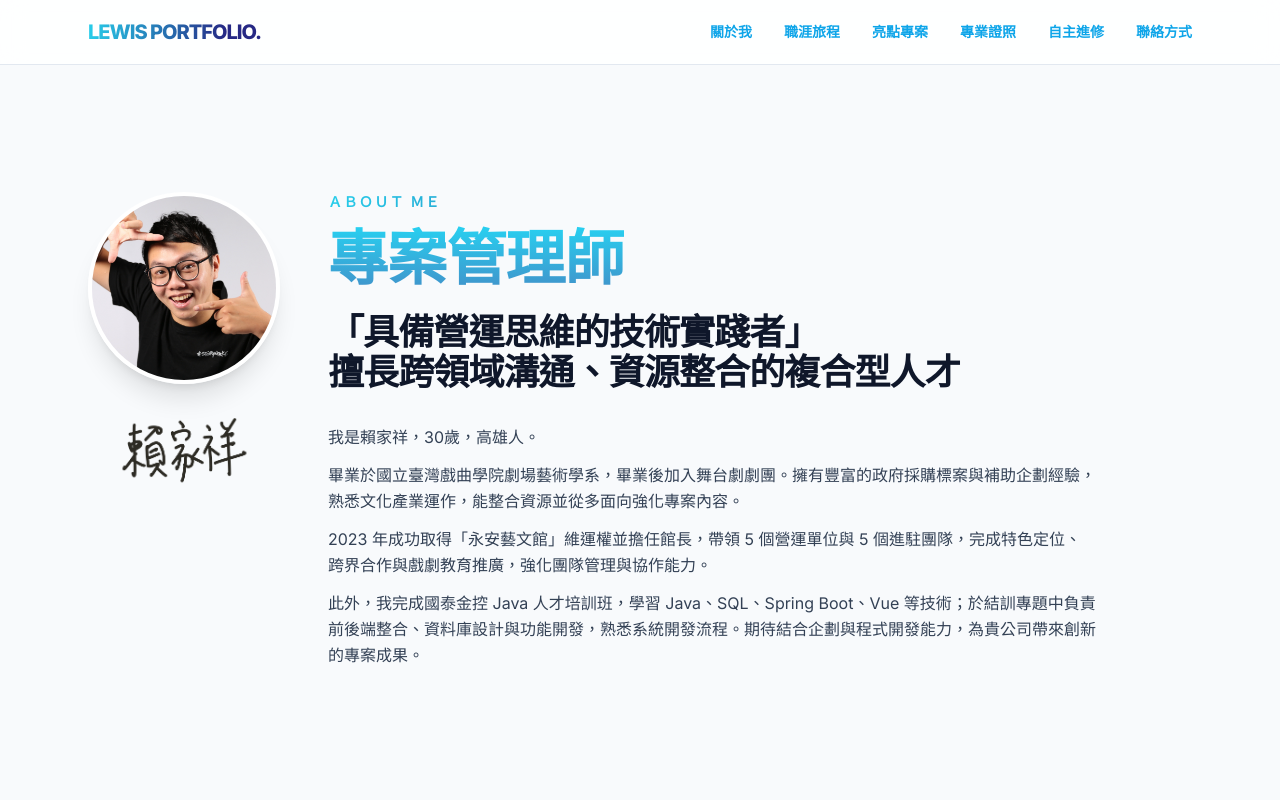
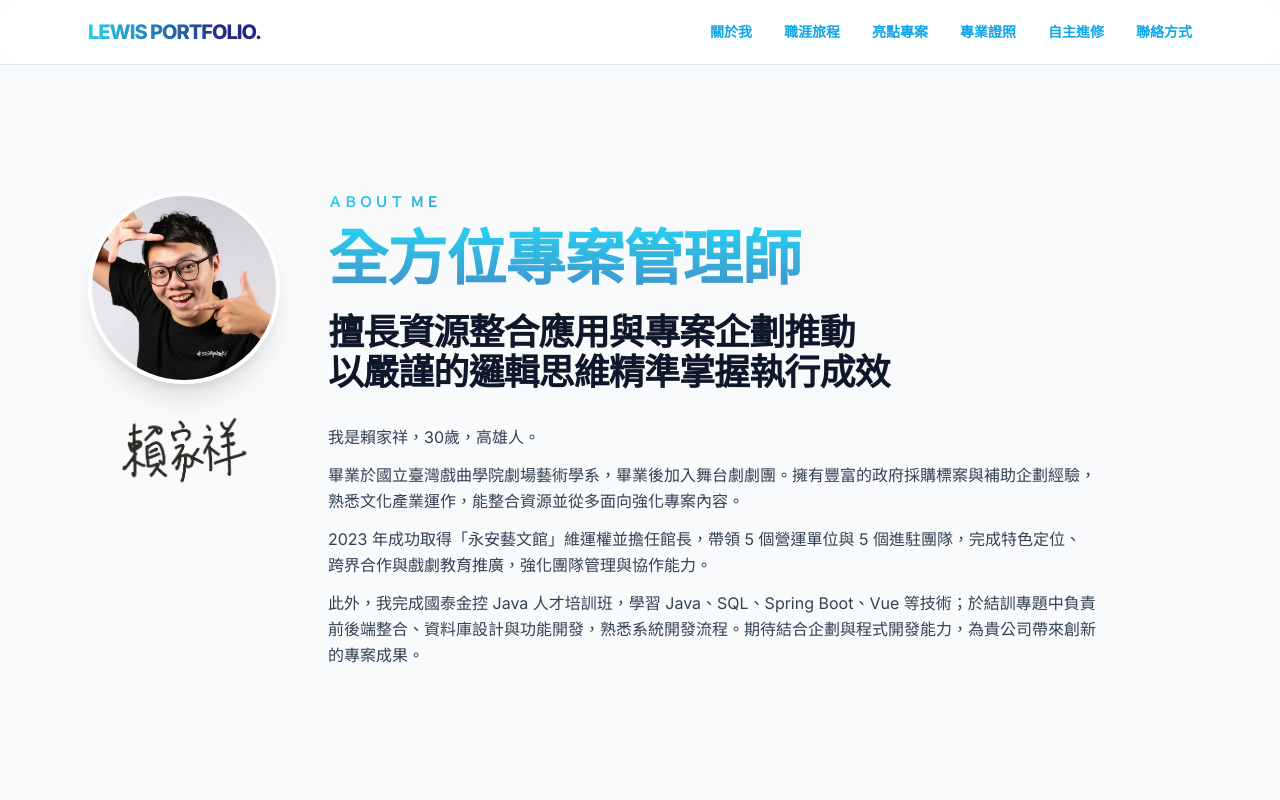
Before and after one commit to LewisLai1995/lewis-profile, a plain HTML site: page index.html in a window 1280 px wide. Shown: the top 800 px of the page. Drawn offline with nearby package versions, Linux system fonts and the light colour scheme.

Commit message:
Add files via upload

```diff
--- a/index.html
+++ b/index.html
@@ -151,10 +151,10 @@
           </h2>
 
           <h1 class="text-4xl md:text-4xl font-extrabold tracking-tight">
-            <span class="text-gradient text-5xl md:text-6xl">專案管理師</span>
+            <span class="text-gradient text-5xl md:text-6xl">全方位專案管理師</span>
           </h1>
-          <h1 class="text- md:text-4xl font-extrabold tracking-tight my-6">
-            「具備營運思維的技術實踐者」<br>擅長跨領域溝通、資源整合的複合型人才
+          <h1 class="text-2xl md:text-4xl font-extrabold tracking-tight my-6">
+            擅長資源整合應用與專案企劃推動<br>以嚴謹的邏輯思維精準掌握執行成效
           </h1>
           <div class="mt-8 text-slate-700 space-y-3 px-2 md:px-0 text-left">
             <p>我是賴家祥，30歲，高雄人。</p>
```
